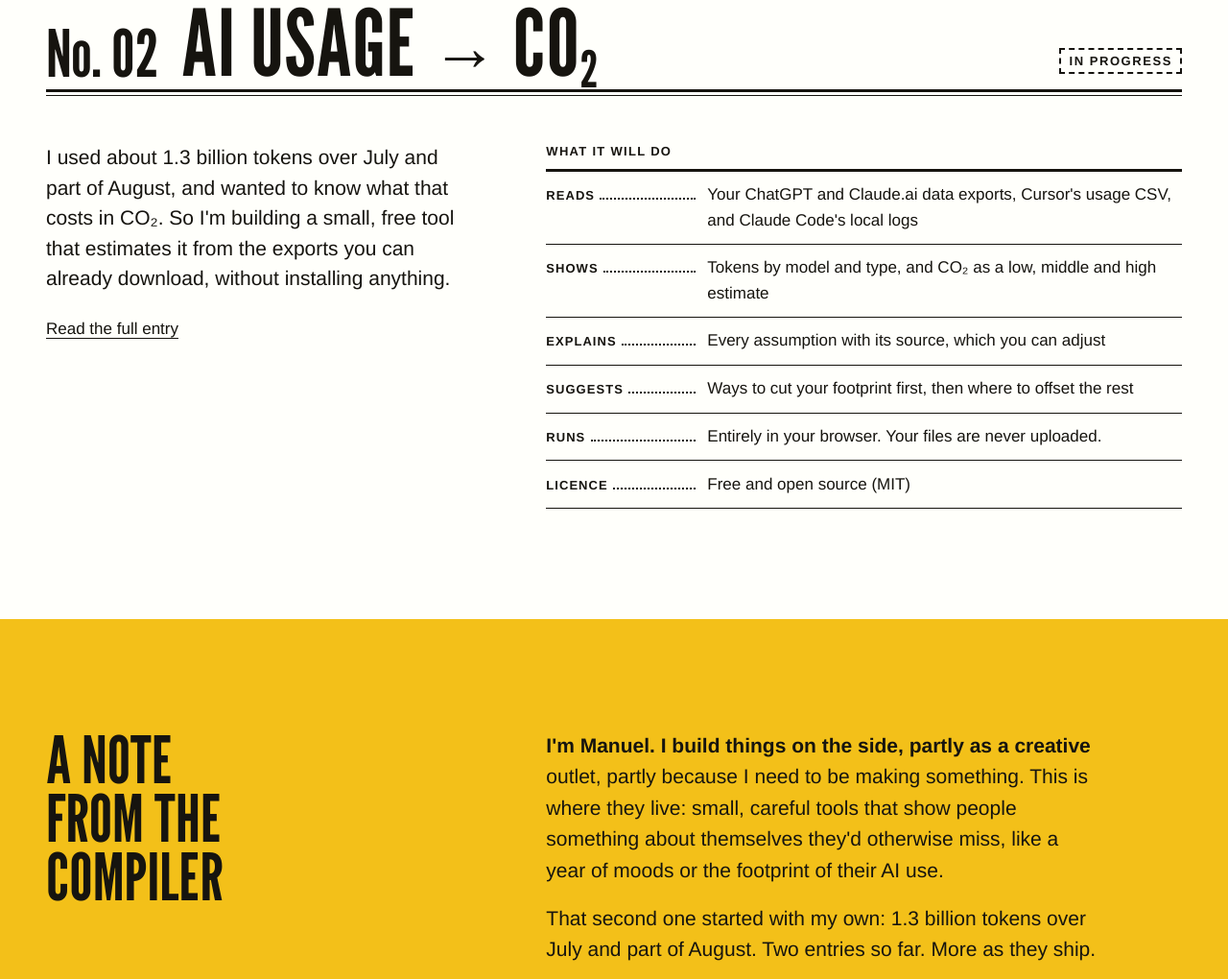
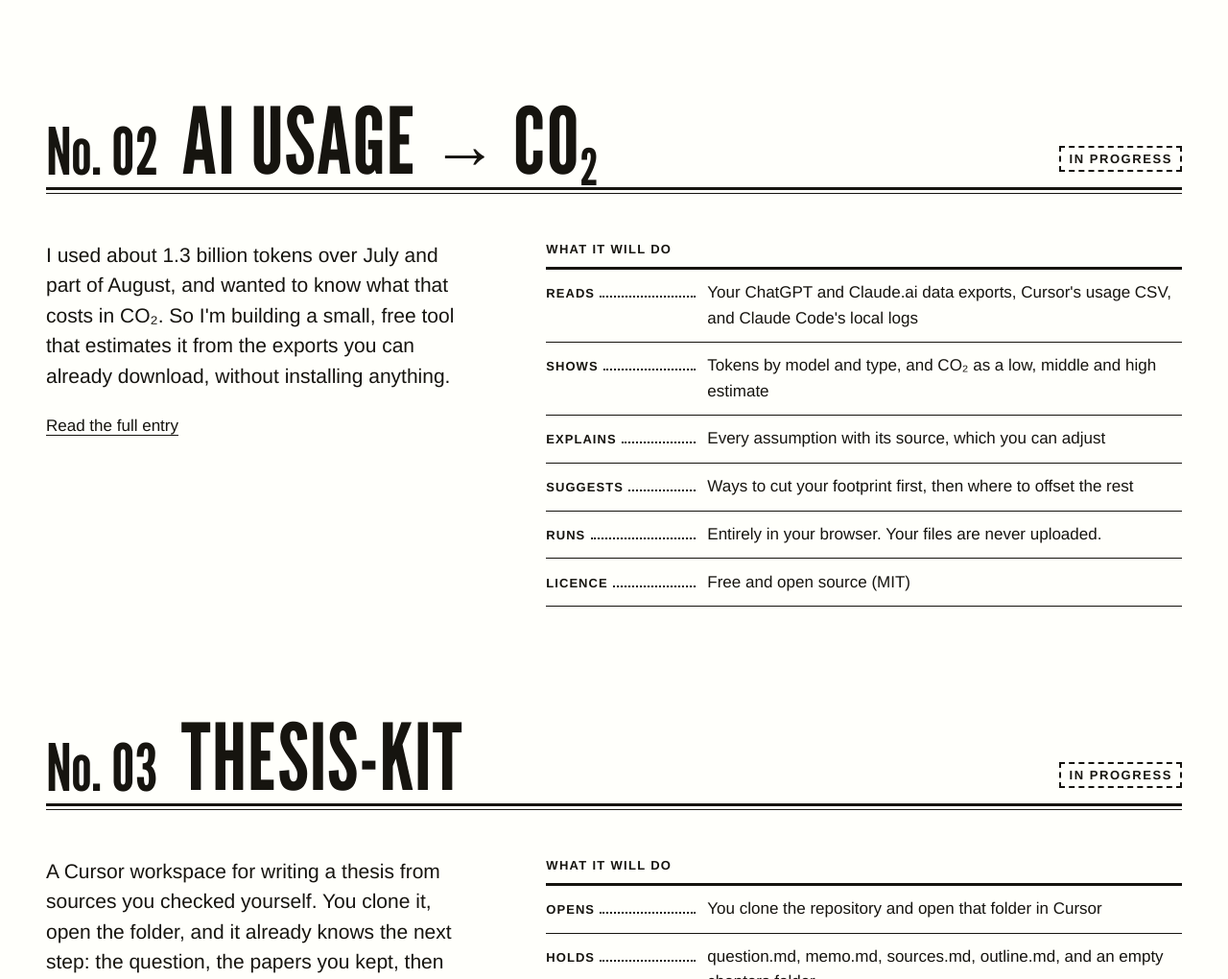
Before and after one commit to CTRLMANu/squaloo-studio, an Astro site: page / in a window 1280 px wide. Shown: the part 1780-2800 px from the top of the page at 96% size. Built offline with nearby package versions, Linux system fonts and the light colour scheme; Astro itself is replaced by a stand-in of ours.

Commit message:
Add thesis-kit as the third almanac entry, marked in progress.
Co-authored-by: Cursor <cursoragent@cursor.com>

```diff
--- /dev/null
+++ b/src/components/ThesisPlan.astro
@@ -0,0 +1,90 @@
+---
+// The thesis-kit plan, set as a reference table. Shared by the home page and the entry page.
+---
+
+<table class="reference">
+  <caption>What it will do</caption>
+  <tbody>
+    <tr>
+      <th scope="row"><span>Opens</span></th>
+      <td>You clone the repository and open that folder in Cursor</td>
+    </tr>
+    <tr>
+      <th scope="row"><span>Holds</span></th>
+      <td>question.md, memo.md, sources.md, outline.md, and an empty chapters folder</td>
+    </tr>
+    <tr>
+      <th scope="row"><span>Walks through</span></th>
+      <td>A five-step guide, plus skills for a research memo, one literature-review section, a paraphrase, citations, and supervisor comments</td>
+    </tr>
+    <tr>
+      <th scope="row"><span>Stays outside</span></th>
+      <td>Consensus, ResearchRabbit, Zotero, NotebookLM, and an OpenPaper exposé. You open the site, then paste what you keep</td>
+    </tr>
+    <tr>
+      <th scope="row"><span>Writes</span></th>
+      <td>One section from the papers in the folder. It marks anything unsure and stops</td>
+    </tr>
+    <tr>
+      <th scope="row"><span>Licence</span></th>
+      <td>Free and open source (MIT)</td>
+    </tr>
+  </tbody>
+</table>
+
+<style>
+  .reference {
+    align-self: start;
+    width: 100%;
+    border-collapse: collapse;
+    border-top: 3px solid var(--ink);
+  }
+
+  .reference caption {
+    caption-side: top;
+    text-align: left;
+    padding-bottom: 0.5rem;
+    font-size: var(--step--1);
+    font-weight: 650;
+    letter-spacing: 0.1em;
+    text-transform: uppercase;
+  }
+
+  .reference th,
+  .reference td {
+    padding: 0.7rem 0;
+    border-bottom: 1px solid var(--ink);
+    text-align: left;
+    vertical-align: baseline;
+  }
+
+  .reference th {
+    width: 10.5rem;
+    padding-right: var(--space-s);
+    font-weight: 400;
+  }
+
+  .reference th span {
+    display: flex;
+    align-items: baseline;
+    gap: 0.4em;
+    font-size: var(--step--1);
+    font-weight: 650;
+    letter-spacing: 0.08em;
+    text-transform: uppercase;
+    padding-top: 0.15em;
+  }
+
+  .reference th span::after {
+    content: '';
+    flex: 1;
+    min-width: 1rem;
+    border-bottom: 2px dotted currentColor;
+  }
+
+  @media (max-width: 34rem) {
+    .reference th {
+      width: 7.5rem;
+    }
+  }
+</style>
--- a/src/data/entries.ts
+++ b/src/data/entries.ts
@@ -25,4 +25,12 @@ export const entries: Entry[] = [
     status: 'In progress',
     summary: 'The footprint of your AI use, estimated as an honest range, right in your browser.',
   },
+  {
+    no: '03',
+    slug: 'thesis-kit',
+    title: 'thesis-kit',
+    titleHtml: 'thesis-kit',
+    status: 'In progress',
+    summary: 'A Cursor workspace for writing a thesis from sources you checked yourself.',
+  },
 ];
--- a/src/pages/index.astro
+++ b/src/pages/index.astro
@@ -2,13 +2,14 @@
 import Base from '../layouts/Base.astro';
 import RunningHead from '../components/RunningHead.astro';
 import Co2Plan from '../components/Co2Plan.astro';
+import ThesisPlan from '../components/ThesisPlan.astro';
 import { SITE } from '../site';
 import { entries } from '../data/entries';
 
-const [hue, co2] = entries;
+const [hue, co2, thesis] = entries;
 ---
 
-<Base description="Squaloo Studios is Manuel Ossanna's side-project studio. Hue of Year, a mood diary for iPhone, and a tool that estimates the CO₂ footprint of your AI use.">
+<Base description="Squaloo Studios is Manuel Ossanna's side-project studio. Hue of Year, a mood diary for iPhone, a tool that estimates the CO₂ of your AI use, and thesis-kit, a Cursor workspace for writing a thesis from sources you checked.">
   <header class="cover">
     <RunningHead
       label={SITE.name}
@@ -120,6 +121,24 @@ const [hue, co2] = entries;
       <Co2Plan />
     </article>
 
+    <article class="entry entry-progress" id={`no-${thesis.no}`} aria-labelledby="thesis-title">
+      <header class="entry-head rule-under">
+        <p class="entry-no">No. {thesis.no}</p>
+        <h2 id="thesis-title" set:html={thesis.titleHtml} />
+        <span class="stamp" data-state="progress">{thesis.status}</span>
+      </header>
+
+      <div class="entry-body">
+        <p class="lede">
+          A Cursor workspace for writing a thesis from sources you checked yourself. You clone it, open the folder, and
+          it already knows the next step: the question, the papers you kept, then one section at a time.
+        </p>
+        <p class="actions"><a href={`/${thesis.slug}/`}>Read the full entry</a></p>
+      </div>
+
+      <ThesisPlan />
+    </article>
+
     <section class="note" id="note" aria-labelledby="note-title">
       <h2 id="note-title">A note from the compiler</h2>
       <div class="note-body">
@@ -129,8 +148,8 @@ const [hue, co2] = entries;
           otherwise miss, like a year of moods or the footprint of their AI use.
         </p>
         <p>
-          That second one started with my own: 1.3 billion tokens over July and part of August. Two entries so far.
-          More as they ship.
+          That second one started with my own: 1.3 billion tokens over July and part of August. The third is a workspace
+          for writing a thesis from sources you checked yourself. Three entries so far. More as they ship.
         </p>
         <p class="signature">{SITE.author}</p>
       </div>
--- /dev/null
+++ b/src/pages/thesis-kit/index.astro
@@ -0,0 +1,66 @@
+---
+import Base from '../../layouts/Base.astro';
+import EntryOpener from '../../components/EntryOpener.astro';
+import ThesisPlan from '../../components/ThesisPlan.astro';
+import { entries } from '../../data/entries';
+
+const thesis = entries.find((e) => e.slug === 'thesis-kit')!;
+const repo = 'https://github.com/CTRLMANu/thesis-kit';
+const lede =
+  'A Cursor workspace for writing a thesis from sources you checked yourself. You clone it, open the folder, and it already knows the next step: the question, the papers you kept, then one section at a time.';
+---
+
+<Base
+  title={thesis.title}
+  description="thesis-kit is a public Cursor workspace in progress for writing a thesis from sources you checked yourself."
+>
+  <EntryOpener entry={thesis} lede={lede}>
+    <p class="actions">
+      <a href={repo} rel="noopener">See the repository</a>
+    </p>
+  </EntryOpener>
+
+  <main class="chapter">
+    <section aria-labelledby="plan-title">
+      <h2 id="plan-title" class="rule-under">The plan</h2>
+      <ThesisPlan />
+    </section>
+
+    <section aria-labelledby="state-title">
+      <h2 id="state-title" class="rule-under">Where it stands</h2>
+      <dl class="facts">
+        <div><dt>Status</dt><dd>In progress. The repository is public. The guide and the skills are not in it yet.</dd></div>
+        <div><dt>You write</dt><dd>The thesis. The kit drafts one section from the papers in the folder, and it does not invent a citation.</dd></div>
+        <div>
+          <dt>Code</dt>
+          <dd><a href={repo} rel="noopener">Public on GitHub</a> under the MIT licence.</dd>
+        </div>
+      </dl>
+    </section>
+  </main>
+</Base>
+
+<style>
+  .chapter {
+    display: grid;
+    grid-template-columns: minmax(0, 7fr) minmax(0, 5fr);
+    gap: var(--space-xl) var(--space-l);
+    padding: var(--space-xl) var(--gutter);
+  }
+
+  h2 {
+    margin-bottom: var(--space-m);
+    padding-bottom: 0.4rem;
+    font-family: var(--display);
+    font-size: var(--step-3);
+    line-height: 1;
+    text-transform: uppercase;
+    letter-spacing: 0.01em;
+  }
+
+  @media (max-width: 60rem) {
+    .chapter {
+      grid-template-columns: minmax(0, 1fr);
+    }
+  }
+</style>
```
